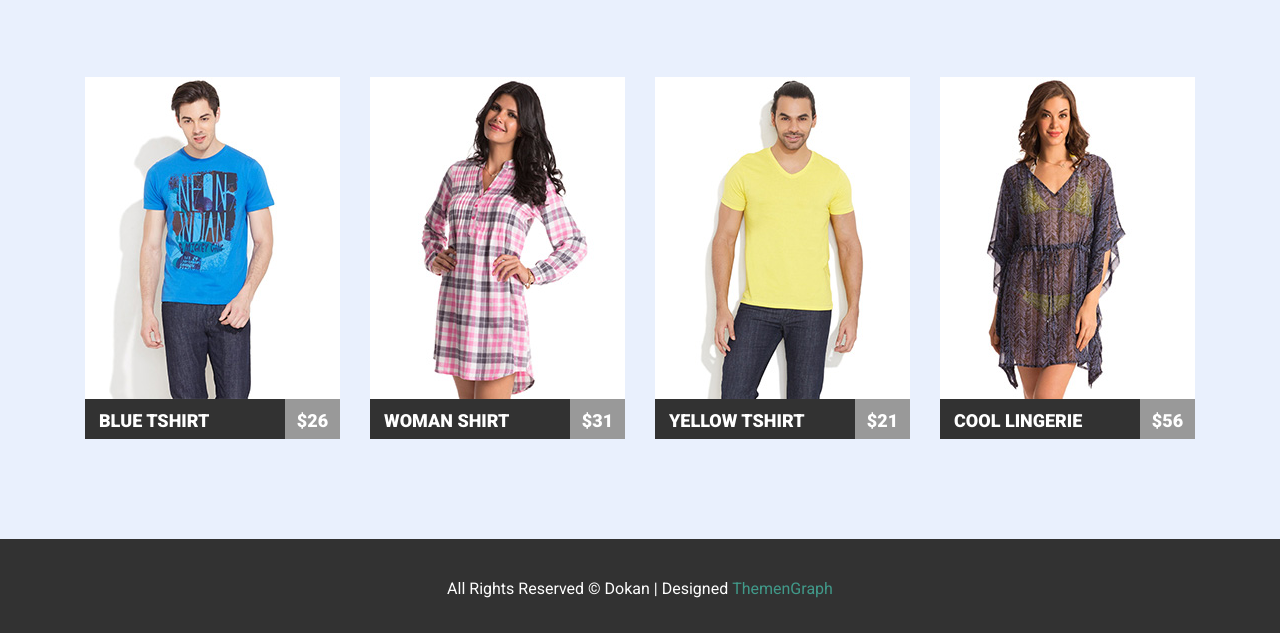
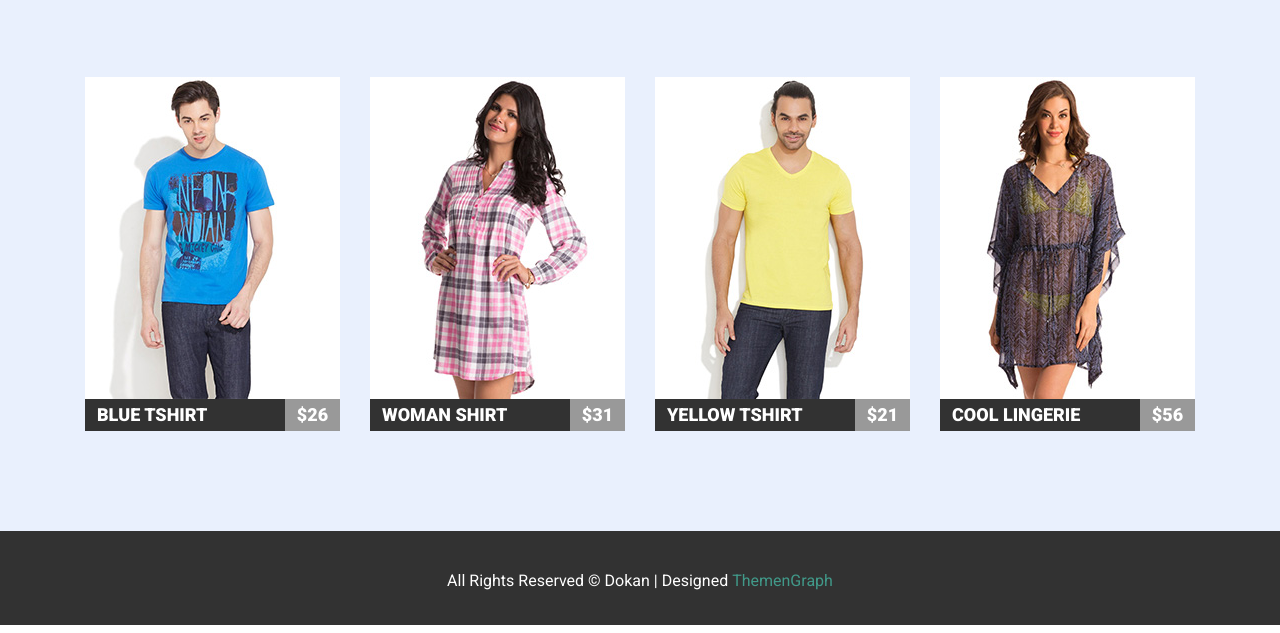
Before and after one commit to AndreyKolo/goit-fe-course, a plain HTML site: page html-css/module-05/index.html in a window 1280 px wide. Shown: the part 876-1509 px from the top of the page. Drawn offline with Linux system fonts and the light colour scheme.

Commit message:
seventeen commit

```diff
--- a/html-css/module-05/css/styles.css
+++ b/html-css/module-05/css/styles.css
@@ -223,6 +223,7 @@ img {
 
 .section-item {
   float: left;
+  width: 255px;
 }
 
 .section-item:not(:last-child) {
@@ -286,26 +287,20 @@ img {
 .section-item-title {
   float: left;
   margin: 0;
-  padding-left: 14px;
-  padding-top: 6px;
-  padding-bottom: 6px;
-  width: 200px;
-  height: 40px;
   font-size: 18px;
   line-height: 32px;
   font-weight: 900;
+  padding-left: 12px;
 }
 
 .section-item-price {
   float: right;
   margin: 0;
   width: 55px;
-  height: 40px;
   font-size: 18px;
   line-height: 32px;
   font-weight: 900;
   text-align: center;
-  padding-top: 6px;
   color: #ffffff;
   background-color: rgba(255, 255, 255, .5);
 }
```
